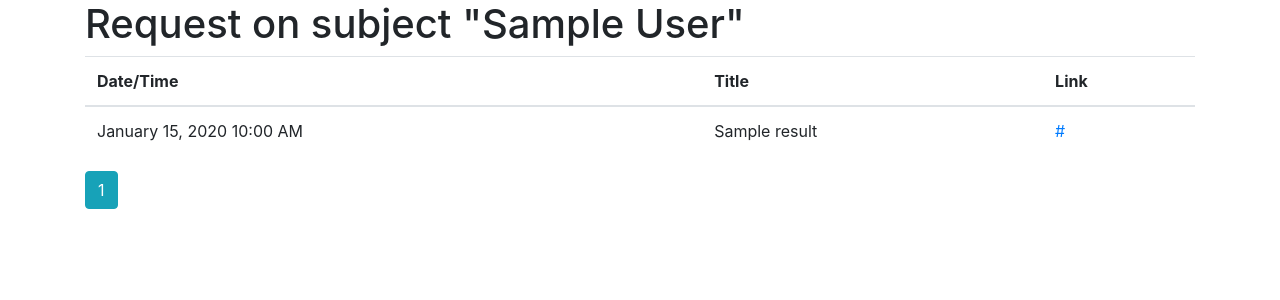
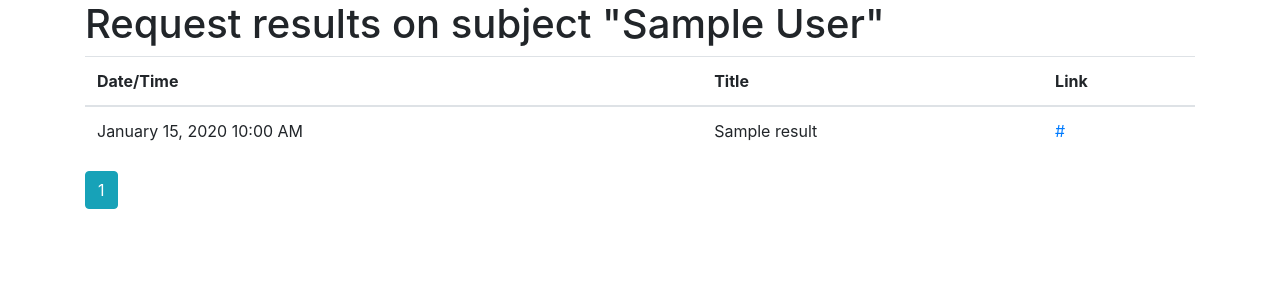
Before and after one commit to codekot/stackex, a Flask app: a page that uses stackex/templates/search_results.html in a window 1280 px wide. Shown: the part 64-364 px from the top of the page. Run offline with Flask 2, Linux system fonts and the light colour scheme; tables that the repository leaves empty hold one stand-in row (values such as "Sample post"); some libraries are stand-ins or nearby versions.

Commit message:
Correct title on search_results page

```diff
--- a/stackex/templates/search_results.html
+++ b/stackex/templates/search_results.html
@@ -1,7 +1,7 @@
 {% extends "layout.html" %}
 {% block content %}
 
-<h1>Request on subject "{{ request }}"</h1>
+<h1>Request results on subject "{{ request }}"</h1>
 <!-- <form action="">
   <select name="items">
     <option value="25">Отображать по 25</option>
```
